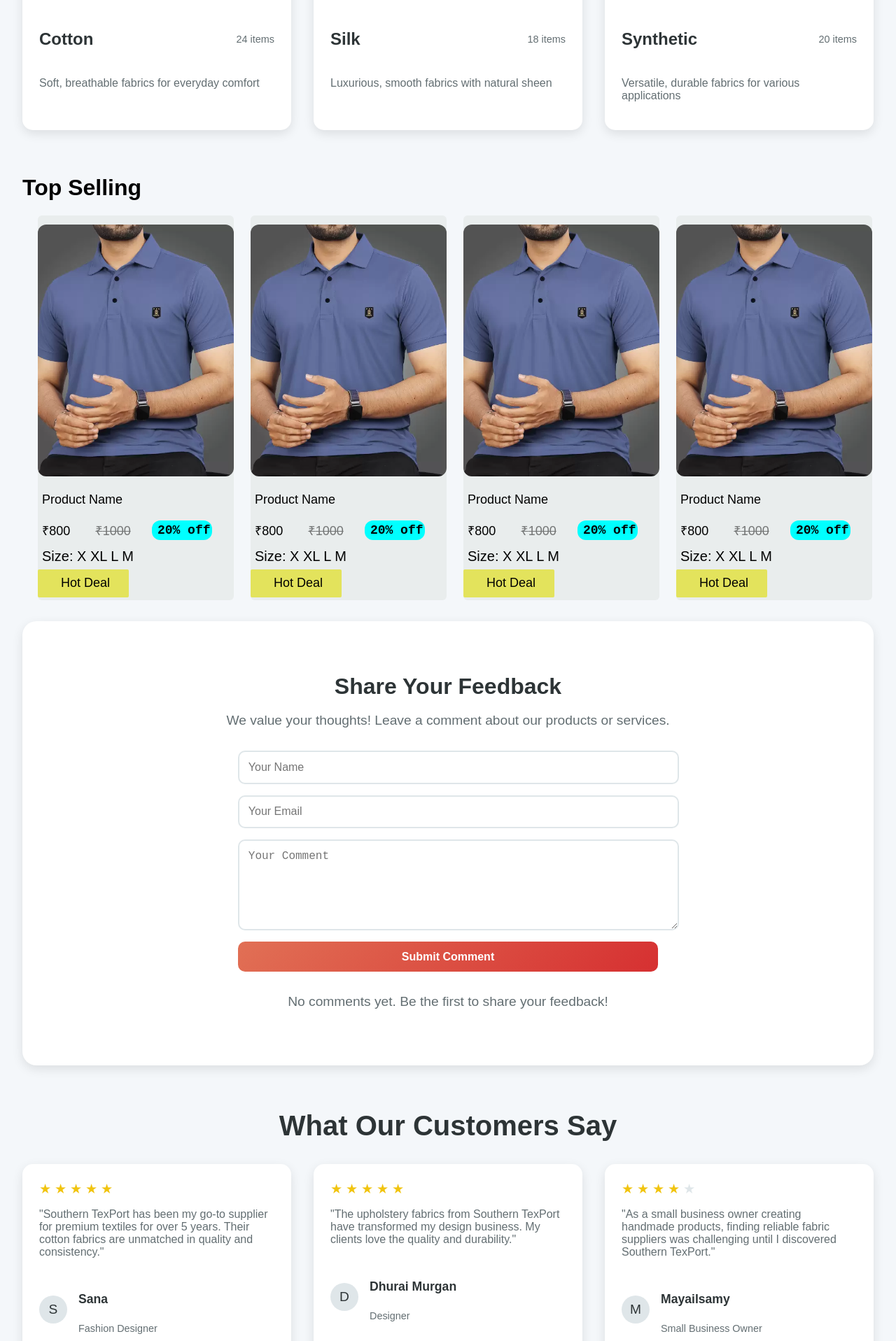
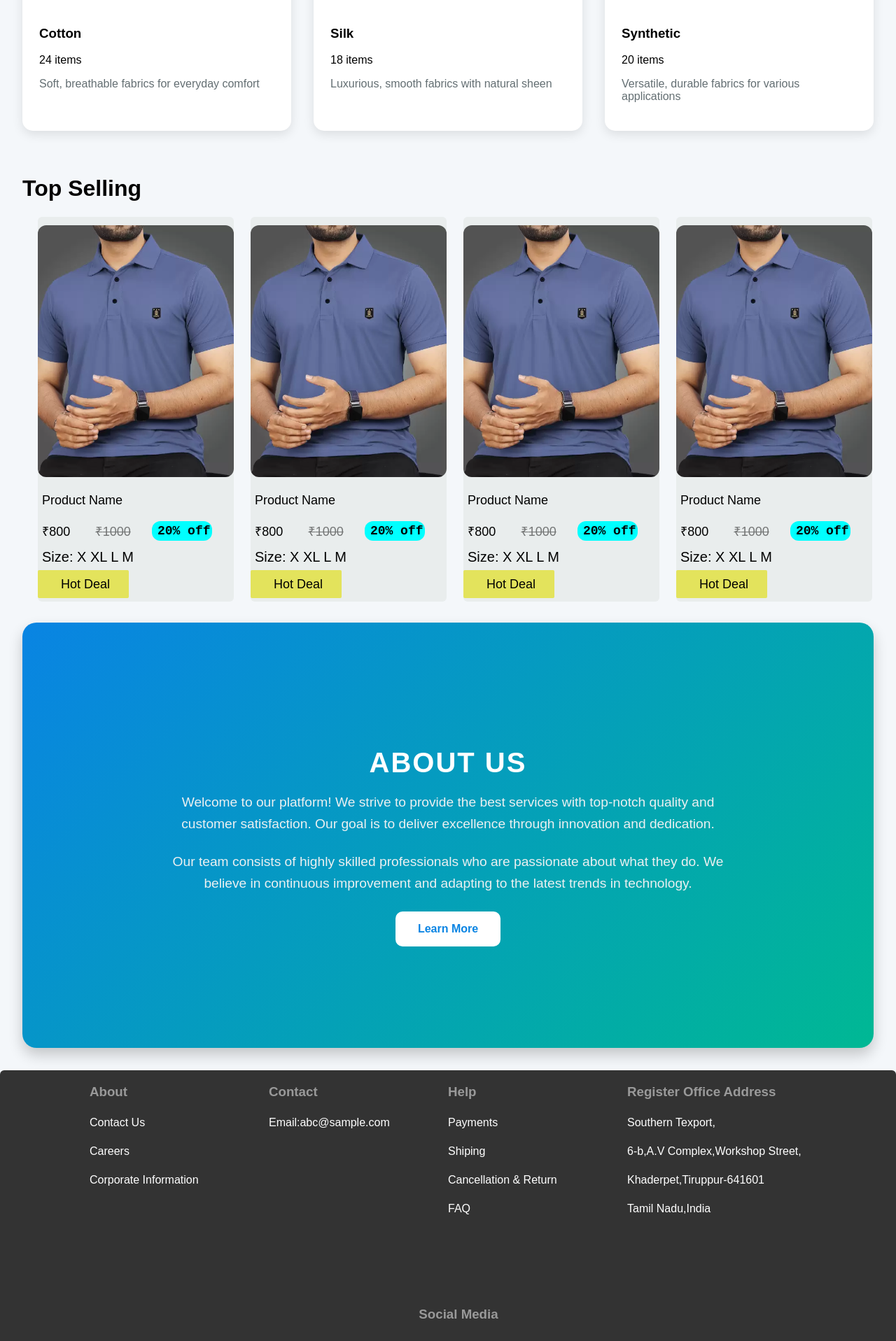
Before and after one commit to Santhosh-Shanmugam/SouthernTexport-E-commerce, a React (Vite) app in the folder Frontend/: page / in a window 1280 px wide. Shown: the part 880-2797 px from the top of the page at 70% size. Built offline with nearby package versions, Linux system fonts and the light colour scheme.

Commit message:
Feat:Framer motion effects

```diff
--- a/Frontend/package.json
+++ b/Frontend/package.json
@@ -14,6 +14,7 @@
     "@fortawesome/fontawesome-svg-core": "^6.7.2",
     "@fortawesome/free-solid-svg-icons": "^6.7.2",
     "@fortawesome/react-fontawesome": "^0.2.2",
+    "framer-motion": "^12.5.0",
     "react": "^18.3.1",
     "react-dom": "^18.3.1",
     "react-icons": "^5.5.0",
--- a/Frontend/src/Pages/Home/Home.jsx
+++ b/Frontend/src/Pages/Home/Home.jsx
@@ -1,14 +1,17 @@
 import React, { useState } from 'react';
+import { motion } from 'framer-motion';
 import './Home.css';
 import TopSelling from '../TopSelling/TopSelling';
 import { useNavigate } from 'react-router-dom';
+
 // Categories Data
 const categories = [
   {
     id: 'cotton',
     name: 'Cotton',
     description: 'Soft, breathable fabrics for everyday comfort',
-    image: 'https://images.unsplash.com/photo-1600585154340-be6161a56a0c?ixlib=rb-4.0.3&auto=format&fit=crop&w=400&h=300&q=80',    count: 24,
+    image: 'https://images.unsplash.com/photo-1600585154340-be6161a56a0c?ixlib=rb-4.0.3&auto=format&fit=crop&w=400&h=300&q=80',
+    count: 24,
   },
   {
     id: 'silk',
@@ -26,193 +29,76 @@ const categories = [
   },
 ];
 
-// Testimonials Data
-const testimonials = [
-  {
-    id: 1,
-    name: 'Sana',
-    role: 'Fashion Designer',
-    content:
-      'Southern TexPort has been my go-to supplier for premium textiles for over 5 years. Their cotton fabrics are unmatched in quality and consistency.',
-    rating: 5,
-  },
-  {
-    id: 2,
-    name: 'Dhurai Murgan',
-    role: 'Designer',
-    content:
-      'The upholstery fabrics from Southern TexPort have transformed my design business. My clients love the quality and durability.',
-    rating: 5,
-  },
-  {
-    id: 3,
-    name: 'Mayailsamy',
-    role: 'Small Business Owner',
-    content:
-      'As a small business owner creating handmade products, finding reliable fabric suppliers was challenging until I discovered Southern TexPort.',
-    rating: 4,
-  },
-];
-
 const Home = () => {
-  // Comment State
-  const [name, setName] = useState('');
-  const [email, setEmail] = useState('');
-  const [comment, setComment] = useState('');
-  const [isLoading, setIsLoading] = useState(false);
-  const [comments, setComments] = useState([]);
-  const [message, setMessage] = useState('');
   const navigate = useNavigate();
-
-  const topseller = () =>{
-    navigate("/topselling")
-  }
-  // Comment Submit Handler
-  const handleSubmit = (e) => {
-    e.preventDefault();
-    if (!name || !email || !comment) return;
-
-    setIsLoading(true);
-    setTimeout(() => {
-      const newComment = {
-        id: Date.now(), // Simple unique ID based on timestamp
-        name,
-        email,
-        comment,
-        date: new Date().toLocaleDateString(),
-      };
-      setComments((prev) => [newComment, ...prev]); // Add new comment to the top
-      setIsLoading(false);
-      setName('');
-      setEmail('');
-      setComment('');
-      setMessage('Your comment has been submitted!');
-      setTimeout(() => setMessage(''), 3000); // Clear message after 3 seconds
-    }, 1000);
-  };
 
   return (
     <div className="home-page">
       {/* Hero Section */}
-      <section className="hero">
+      <motion.section
+        className="hero"
+        initial={{ opacity: 0, y: -50 }}
+        whileInView={{ opacity: 1, y: 0 }}
+        transition={{ duration: 0.6 }}
+      >
         <h1>Welcome to Southern TexPort</h1>
         <p>Your one-stop shop for premium textiles and fabrics.</p>
-        <button className="shop-now-btn" onClick={topseller}>Explore Now</button>
-      </section>
+        <motion.button
+          className="shop-now-btn"
+          onClick={() => navigate("/topselling")}
+          whileHover={{ scale: 1.1 }}
+        >
+          Explore Now
+        </motion.button>
+      </motion.section>
 
       {/* Category Showcase */}
-      <section className="category-section">
+      <motion.section
+        className="category-section"
+        initial={{ opacity: 0, x: -100 }}
+        whileInView={{ opacity: 1, x: 0 }}
+        transition={{ duration: 0.6 }}
+      >
         <h2>Our Fabric Categories</h2>
         <div className="category-grid">
-          {categories.map((category) => (
-            <div key={category.id} className="category-card">
+          {categories.map((category, index) => (
+            <motion.div
+              key={category.id}
+              className="category-card"
+              initial={{ opacity: 0, scale: 0.8 }}
+              whileInView={{ opacity: 1, scale: 1 }}
+              transition={{ duration: 0.5, delay: index * 0.2 }}
+            >
               <div className="category-image">
-                <img
-                  src={category.image}
-                  alt={category.name}
-                  className="category-img"
-                />
+                <img src={category.image} alt={category.name} className="category-img" />
               </div>
               <div className="category-content">
-                <div className="category-header">
                 <h3>{category.name}</h3>
                 <span>{category.count} items</span>
-                </div>
                 <p>{category.description}</p>
               </div>
-            </div>
+            </motion.div>
           ))}
         </div>
-      </section>
+      </motion.section>
 
+      {/* Top Selling Section */}
+      <motion.div
+        className="top-selling"
+        initial={{ opacity: 0, y: 100 }}
+        whileInView={{ opacity: 1, y: 0 }}
+        transition={{ duration: 0.6 }}
+      >
+        <TopSelling />
+      </motion.div>
 
-
-<div className="top-selling">
-  <TopSelling></TopSelling>
-</div>
-      {/* Company Open Comments Section */}
-      <section className="comments-section">
-        <h2>Share Your Feedback</h2>
-        <p>We value your thoughts! Leave a comment about our products or services.</p>
-        <form onSubmit={handleSubmit} className="comments-form">
-          <input
-            type="text"
-            placeholder="Your Name"
-            value={name}
-            onChange={(e) => setName(e.target.value)}
-            required
-            className="comments-input"
-          />
-          <input
-            type="email"
-            placeholder="Your Email"
-            value={email}
-            onChange={(e) => setEmail(e.target.value)}
-            required
-            className="comments-input"
-          />
-          <textarea
-            placeholder="Your Comment"
-            value={comment}
-            onChange={(e) => setComment(e.target.value)}
-            required
-            className="comments-textarea"
-          />
-          <button type="submit" disabled={isLoading} className="comments-btn">
-            {isLoading ? 'Submitting...' : 'Submit Comment'}
-          </button>
-        </form>
-        {message && <p className="comments-message">{message}</p>}
-
-        {/* Display Comments */}
-        <div className="comments-list">
-          {comments.length > 0 ? (
-            comments.map((c) => (
-              <div key={c.id} className="comment-item">
-                <div className="comment-header">
-                  <span className="comment-name">{c.name}</span>
-                  <span className="comment-date">{c.date}</span>
-                </div>
-                <p className="comment-text">{c.comment}</p>
-              </div>
-            ))
-          ) : (
-            <p className="no-comments">No comments yet. Be the first to share your feedback!</p>
-          )}
-        </div>
-      </section>
-
-      {/* Testimonial Section */}
-      <section className="testimonial-section">
-        <h2>What Our Customers Say</h2>
-        <div className="testimonial-grid">
-          {testimonials.map((testimonial) => (
-            <div key={testimonial.id} className="testimonial-card">
-              <div className="testimonial-content">
-                <div className="rating">
-                  {Array.from({ length: 5 }).map((_, i) => (
-                    <span
-                      key={i}
-                      className={`star ${i < testimonial.rating ? 'filled' : ''}`}
+      {/* About Us Section */}
+      <motion.section
+        className="about-container"
+        initial={{ opacity: 0, scale: 0.9 }}
+        whileInView={{ opacity: 1, scale: 1 }}
+        transition={{ duration: 0.6 }}
       >
-                      ★
-                    </span>
-                  ))}
-                </div>
-                <p className="testimonial-text">"{testimonial.content}"</p>
-                <div className="testimonial-author">
-                  <div className="avatar">{testimonial.name.charAt(0)}</div>
-                  <div>
-                    <h4>{testimonial.name}</h4>
-                    <p>{testimonial.role}</p>
-                  </div>
-                </div>
-              </div>
-            </div>
-          ))}
-        </div>
-      </section>
-      <section className="about-container">
         <div className="about-content">
           <h2>About Us</h2>
           <p>
@@ -225,9 +111,14 @@ const Home = () => {
           what they do. We believe in continuous improvement and adapting to the latest
           trends in technology.
         </p>
-        <button className="learn-more-btn">Learn More</button>
+          <motion.button
+            className="learn-more-btn"
+            whileHover={{ scale: 1.1 }}
+          >
+            Learn More
+          </motion.button>
         </div>
-    </section>
+      </motion.section>
     </div>
   );
 };
```
Also changed, not shown: 1 other file (tests, documents, lock files or other folders). Lines whose indentation alone changed are shown as unchanged.
